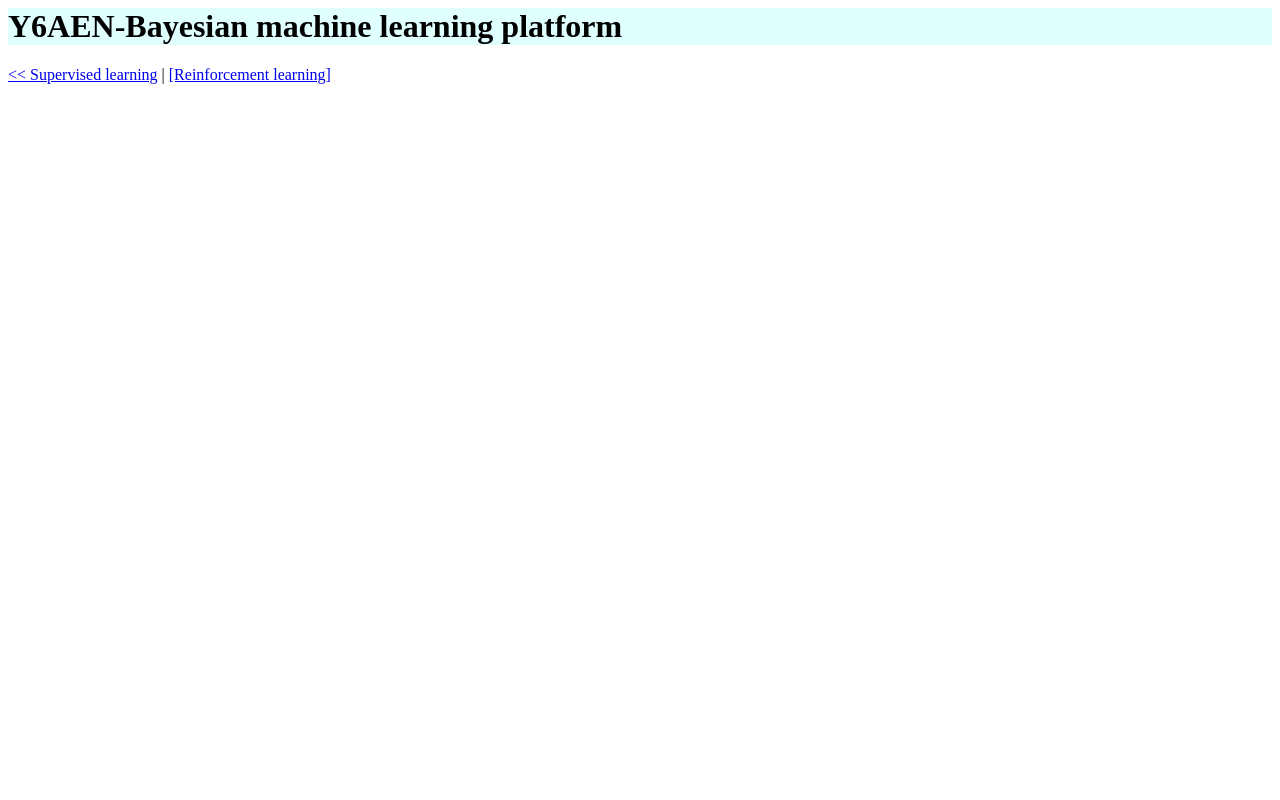
After one commit to HassenAissa/Bayesian_inference_for_NN, a Flask app: page /reinforce in a window 1280 px wide. The commit adds this page. Run offline with Flask 3, Linux system fonts and the light colour scheme.

Commit message:
separate webpage supervised reinforce

```diff
--- a/app.py
+++ b/app.py
@@ -1,7 +1,5 @@
 from flask import Flask, render_template, request
 from matplotlib import pyplot as plt
-import package.src.datasets.utils as dsu
-import package.src.datasets.Dataset as ds
 import tensorflow as tf
 import os
 
@@ -20,6 +18,10 @@ def find_values(text):
     return csv.split(',')
 
 info = ModelInfo()
+
+@app.route('/reinforce', methods=['GET', 'POST'])    # main page
+def reinforce():
+    return render_template('reinforce.html')
 
 @app.route('/', methods=['GET', 'POST'])    # main page
 def index():
--- a/templates/index.html
+++ b/templates/index.html
@@ -29,6 +29,7 @@
 
 <body>
     <h1 style="background-color: lightcyan;">Y6AEN-Bayesian machine learning platform</a></h1>
+    <a href="/">[Supervised learning]</a> | <a href="/reinforce">Reinforcement learning >></a>
     <div class="row">
     <div class="column" style="background-color: lightgoldenrodyellow;">
         <h2>Dataset and neural network model</h2>
@@ -58,3 +59,5 @@
       <img src="static/drawnn.png" alt="graph">
       {% endif %}
     </div>
+    </div>
+</body>
--- /dev/null
+++ b/templates/reinforce.html
@@ -0,0 +1,35 @@
+<head>
+    <meta name="viewport" content="width=device-width, initial-scale=1">
+    <title>Bayesian NN</title>
+    <style>
+    * {
+      box-sizing: border-box;
+    }
+
+    /* Create two equal columns that floats next to each other */
+    .column {
+      float: left;
+      width: 50%;
+      padding: 10px;
+      /* height: 300px; Should be removed. Only for demonstration */
+    }
+
+    /* Clear floats after the columns */
+    .row:after {
+      content: "";
+      display: table;
+      clear: both;
+    }
+
+    table, th, td {
+      border: 0.5px solid black;
+    }
+    </style>
+</head>
+
+<body>
+    <h1 style="background-color: lightcyan;">Y6AEN-Bayesian machine learning platform</a></h1>
+    <a href="/"><< Supervised learning</a> | <a href="/reinforce">[Reinforcement learning]</a>
+    <div class="row">
+    </div>
+</body>
```
